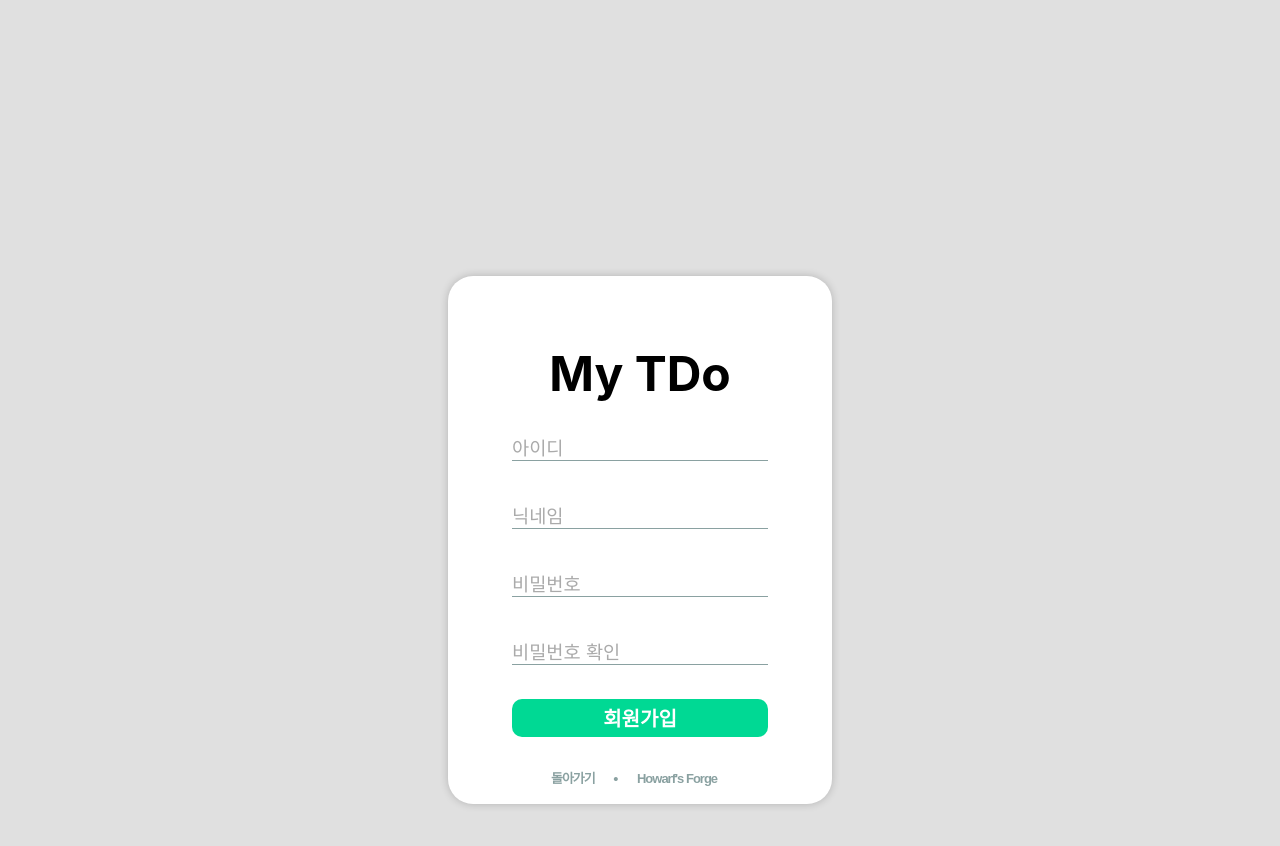
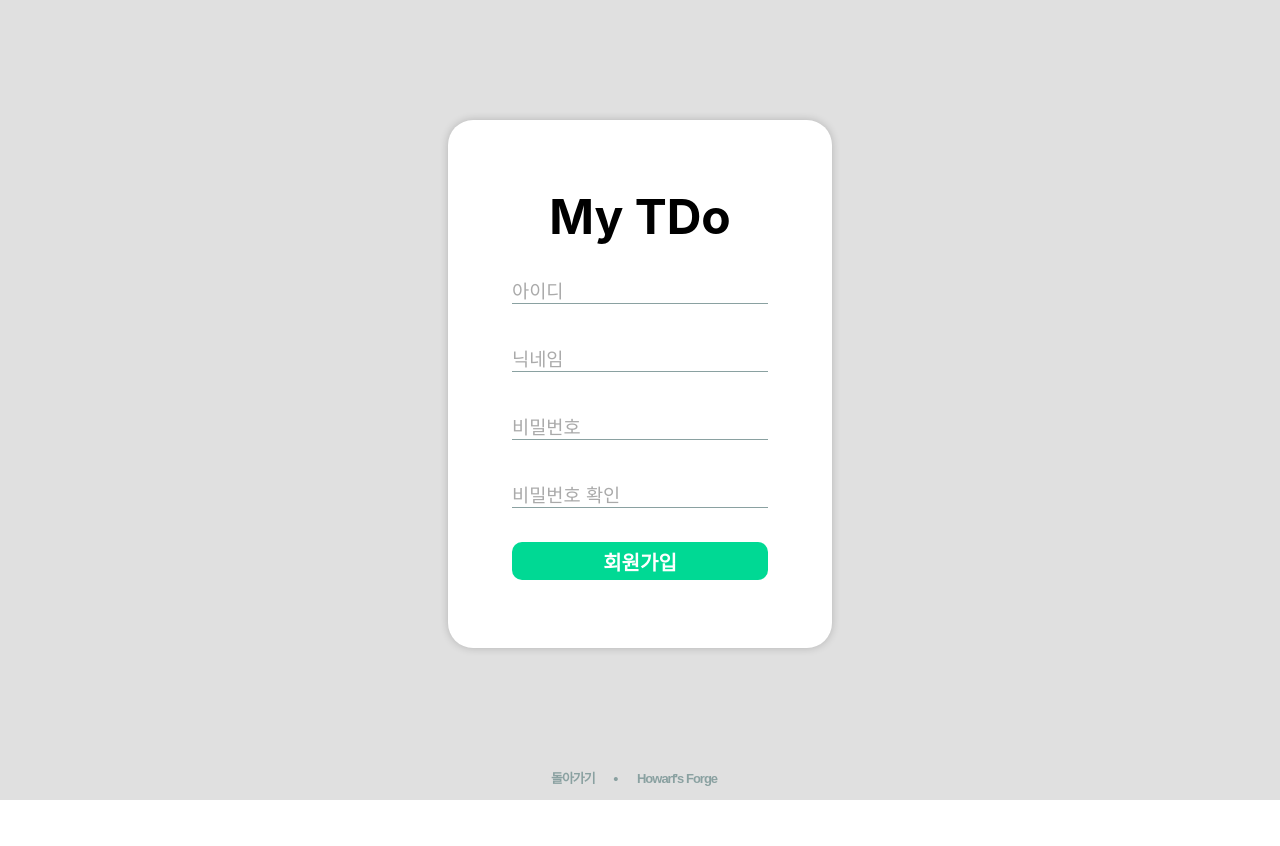
Before and after one commit to Howarf/MyTDL, a React (Create React App) app: page /SingUp in a window 1280 px wide. Shown: the top 846 px of the page. After the commit the page ends 800 px from the top, so only its background shows below. Built offline with nearby package versions, Linux system fonts and the light colour scheme.

Commit message:
✅ digainUpdate

```diff
--- a/public/index.html
+++ b/public/index.html
@@ -1,5 +1,5 @@
 <!DOCTYPE html>
-<html lang="en">
+<html lang="ko">
   <head>
     <meta charset="utf-8" />
     <link rel="icon" href="%PUBLIC_URL%/favicon.ico" />
@@ -10,34 +10,10 @@
       content="Web site created using create-react-app"
     />
     <link rel="apple-touch-icon" href="%PUBLIC_URL%/logo192.png" />
-    <!--
-      manifest.json provides metadata used when your web app is installed on a
-      user's mobile device or desktop. See https://developers.google.com/web/fundamentals/web-app-manifest/
-    -->
     <link rel="manifest" href="%PUBLIC_URL%/manifest.json" />
-    <!--
-      Notice the use of %PUBLIC_URL% in the tags above.
-      It will be replaced with the URL of the `public` folder during the build.
-      Only files inside the `public` folder can be referenced from the HTML.
-
-      Unlike "/favicon.ico" or "favicon.ico", "%PUBLIC_URL%/favicon.ico" will
-      work correctly both with client-side routing and a non-root public URL.
-      Learn how to configure a non-root public URL by running `npm run build`.
-    -->
-    <title>React App</title>
+    <title>My TDO</title>
   </head>
   <body>
-    <noscript>You need to enable JavaScript to run this app.</noscript>
     <div id="root"></div>
-    <!--
-      This HTML file is a template.
-      If you open it directly in the browser, you will see an empty page.
-
-      You can add webfonts, meta tags, or analytics to this file.
-      The build step will place the bundled scripts into the <body> tag.
-
-      To begin the development, run `npm start` or `yarn start`.
-      To create a production bundle, use `npm run build` or `yarn build`.
-    -->
   </body>
 </html>
--- a/src/App.css
+++ b/src/App.css
@@ -1,6 +1,6 @@
 .App {
   width: 100%;
-  height: 1080px;
+  height: 100vh;
   text-align: center;
   display: flex;
   justify-content: center;
--- a/src/component/Signup.js
+++ b/src/component/Signup.js
@@ -1,4 +1,4 @@
-import { useState } from 'react'
+import { useEffect, useRef, useState } from 'react'
 import styles from '../css/Signup.module.css'
 import axios from 'axios';
 
@@ -7,6 +7,8 @@ export default function SignUp(){
     const [name, setName] = useState('');
     const [pw, setPw] = useState('');
     const [checkPw, setCheckPw] = useState('');
+    const [samePw, setSamePw] = useState(false);
+    const checkPwRef = useRef(null);
     const handleInputId = (e) =>{
         setId(e.target.value);
     }
@@ -19,6 +21,18 @@ export default function SignUp(){
     const handleInputCheckPW = (e) =>{
         setCheckPw(e.target.value);
     }
+    useEffect(()=>{
+        if(pw === checkPw && checkPw !== ''){
+            checkPwRef.current.style = 'border-bottom: solid 1px #00d994';
+            setSamePw(true);
+        }else if(checkPw === ''){
+            checkPwRef.current.style = 'border-bottom: solid 1px #8aa1a1';
+            setSamePw(false);
+        }else{
+            checkPwRef.current.style = 'border-bottom: solid 1px #f52e2e';
+            setSamePw(false);
+        }
+    },[checkPw,pw])
     const singUp = () =>{
         axios.post('/user_inform/singup', null, {
             params:{
@@ -27,12 +41,14 @@ export default function SignUp(){
                 'name': name
             }
         }).then(res => {
+            if(samePw){
                 if(res.data.pass){
                     alert(res.data.msg);
                     window.location.href = '/';
                 }
                 else{
                     alert(res.data.msg);
+                }
             }
         }).catch()
     }
@@ -42,6 +58,7 @@ export default function SignUp(){
         }
     }
     return(
+        <div className={styles.box}>
             <div className={styles.main}>
                 <strong className={styles.title}>My TDo</strong>
                 <div className={styles.inputBox} id={styles.idBox}>
@@ -57,14 +74,15 @@ export default function SignUp(){
                     <label htmlFor="password">비밀번호</label>
                 </div>
                 <div className={styles.inputBox}>
-                <input className={styles.inputs} id={styles.password} onChange={handleInputCheckPW} type="password" name="pwCheck" placeholder="비밀번호 확인"/>
+                    <input className={styles.inputs} id={styles.password} onChange={handleInputCheckPW} ref={checkPwRef} type="password" name="pwCheck" placeholder="비밀번호 확인"/>
                     <label htmlFor="pwCheck">비밀번호 확인</label>
                 </div>
                 <button className={styles.submitBtn} onClick={singUp} value="회원가입">회원가입</button>
+            </div>
             <div className={styles.linkBox}>
                 <button id={styles.link} onClick={goLogin}>돌아가기</button>
                 <span id={styles.textPoint}>•</span>
-                <button id={styles.link} onClick={''}>Howarf's Forge</button>
+                <button id={styles.link}>Howarf's Forge</button>
             </div>
         </div>
     )
--- a/src/css/Signup.module.css
+++ b/src/css/Signup.module.css
@@ -1,3 +1,10 @@
+.box{
+    width: 100%;
+    display: flex;
+    flex-direction: column;
+    justify-content: space-evenly;
+    align-items: center;
+}
 .main{
     width: 20%;
     height: 400px;
@@ -47,17 +54,13 @@
     transition: all 0.2s ease-out;
 }
 .inputs:focus, .inputs:not(:placeholder-shown){
-    border-bottom: solid 1px rgb(0, 217, 148);
+    border-bottom: solid 1px #00d994;
     outline:none;
 }
 .inputBox{
     position: relative;
     width: 100%;
     margin: 10px 0;
-}
-.linkBox{
-    position: absolute;
-    bottom: 0px;
 }
 #link{
     margin-bottom: 12px;
--- a/src/css/addToDo.module.css
+++ b/src/css/addToDo.module.css
@@ -1,6 +1,6 @@
 .addTodo{
     width: 560px;
-    height: 180px;
+    height: 185px;
     position: relative;
     top: -130px;
     overflow: hidden;
```
Lines whose indentation alone changed are shown as unchanged.
